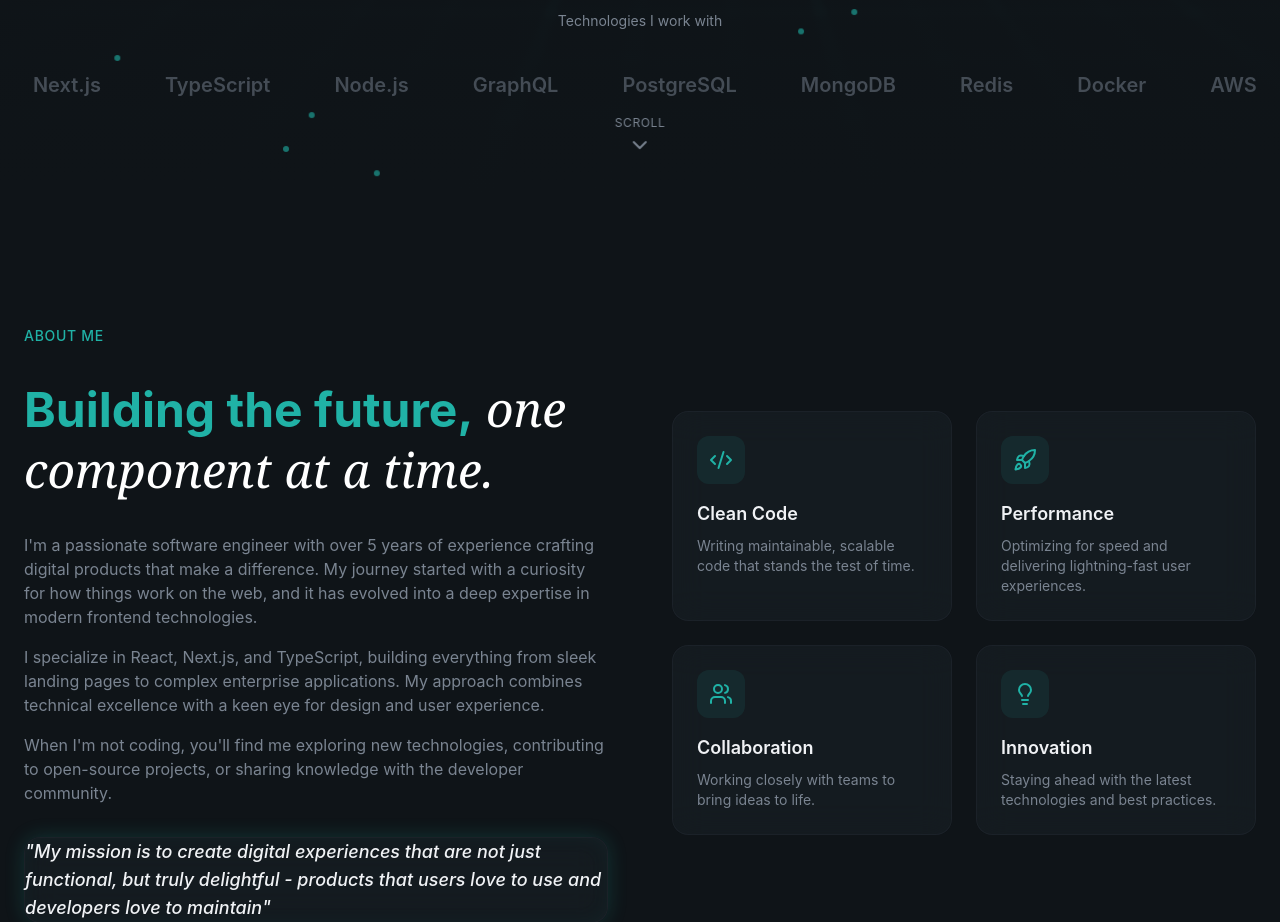
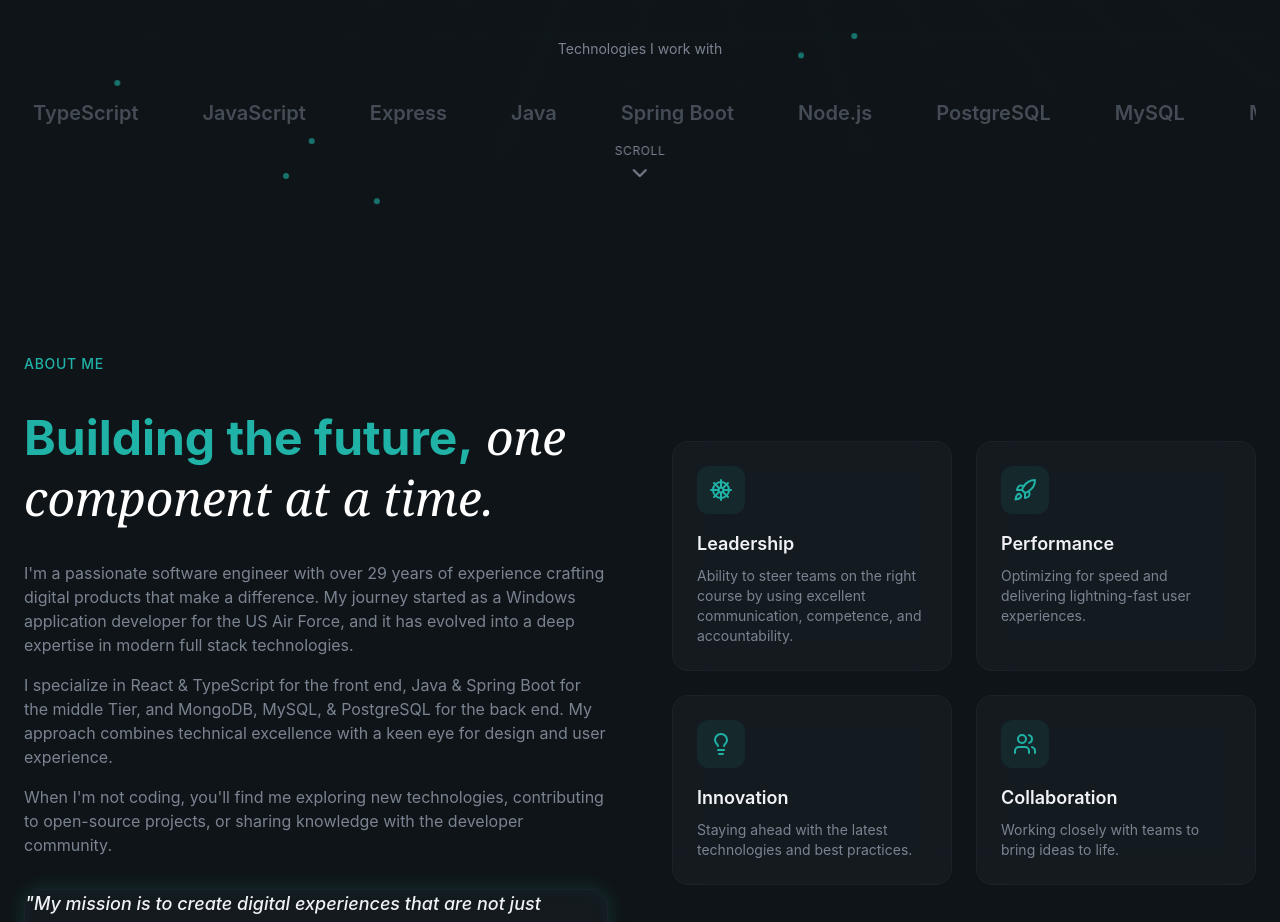
Before and after one commit to chuckerin/personal-portfolio, a React (Vite) app: page / in a window 1280 px wide. Shown: the part 861-1783 px from the top of the page. Built offline with nearby package versions, Linux system fonts and the light colour scheme.

Commit message:
Customized to my work history

```diff
--- a/src/data/experiences.ts
+++ b/src/data/experiences.ts
@@ -1,74 +1,112 @@
 export const experiences = [
   {
-    period: '2022 — Present',
-    role: 'Senior Frontend Engineer',
-    company: 'Tech Innovators Inc.',
+    period: '03/2018 — 02/2025',
+    role: 'Lead Software Developer',
+    company: 'SuprTEK (Superlative Technologies)',
     description:
-      'Leading frontend architecture for a suite of fintech products. Implemented micro-frontend architecture, reduced bundle size by 40%, and mentored a team of 5 developers.',
-    technologies: ['React', 'TypeScript', 'Next.js', 'GraphQL'],
-    current: true,
-  },
-  {
-    period: '2020 — 2022',
-    role: 'Frontend Engineer',
-    company: 'Digital Solutions Co.',
-    description:
-      'Built and maintained multiple React applications for enterprise clients. Introduced automated testing practices that improved code coverage to 85%.',
-    technologies: ['React', 'Redux', 'Jest', 'Cypress'],
+      'Software development tech lead on s scrum team for the DMR (Dynamic Mission Replanning) and CAMPS (Consolidated Air Mobility Planning System) systems.  Implemented a date/time range feature into the DMR mapping system that allowed users to search for mission resources given a specific date/time range.  Switched to CAMPS reengineering effort after SuprTEK successfully won the contract. The focus was initially view and edit screens for SAAM and AR Requests efforts, but was switched to the mapping capabilities after the success of the first effort.  After implementing mapping capabilities, was moved back to DMR to implement new RESTful services in an effort to utilize a new data source.  Finally, was moved back to Cargo to complete the file import process for creating new Missions.',
+    technologies: [
+      'Visual Studio Code',
+      'TypeScript',
+      'React',
+      'Redux',
+      'Java',
+      'Spring Boot',
+      'JavaScript',
+      'CSS',
+      'GitLab',
+      'Jenkins',
+      'Bitbucket',
+      'VersionOne',
+      'IntelliJ',
+      'Postman',
+      'SoapUI',
+      'ArcGIS',
+      'Jest',
+      'Jasmine',
+      'Cypress',
+      'JUnit',
+      'Docusaurus',
+      'CollabNet',
+      'Jenkins',
+      'AngularJS',
+      'Angular',
+      'Express JS',
+      'Material UI',
+      'Prime React',
+      'MongoDB',
+    ],
     current: false,
   },
   {
-    period: '2019 — 2020',
-    role: 'Junior Developer',
-    company: 'StartUp Labs',
+    period: '02/2016 — 03/2018',
+    role: 'Principal Software Engineer',
+    company: 'GDIT (General Dynamics Information Technology',
     description:
-      'Contributed to the development of a SaaS platform from MVP to production. Collaborated with designers to implement pixel-perfect UI components.',
-    technologies: ['React', 'Node.js', 'MongoDB', 'AWS'],
+      'Web Services lead for the GFM (Global Freight Management) system.  GFM is a suite of applications that work together to automate the Department of Defense (DoD) freight shipping process.  These tools can significantly enhance users’ ability to conduct business efficiently by supporting the day-to-day processing of shipments.',
+    technologies: [
+      'J2EE (Java, Servlet, Spring Boot, SOAP Web Services, & RESTful Web Services)',
+      'JUnit',
+      'Oracle',
+      'HTML',
+      'JavaScript',
+    ],
     current: false,
   },
   {
-    period: '2018 — 2019',
-    role: 'Freelance Developer',
-    company: 'Self-Employed',
+    period: '01/2011 — 02/2016',
+    role: 'Software Systems Engineer',
+    company: 'Leidos/SAIC (Science Applications International Corporation)',
     description:
-      'Delivered custom web solutions for small businesses and startups. Built 15+ websites and applications, handling everything from design to deployment.',
-    technologies: ['JavaScript', 'PHP', 'WordPress', 'MySQL'],
+      'Lead developer of the Transportation Solutions & Technology Applications Division.  The division deals mostly with research and development for the USDOT with some production system support.',
+    technologies: [
+      'J2EE (Java, Spring, & RESTful Web Services)',
+      'MySQL',
+      'PostgreSQL',
+      'HTML',
+      'Angular',
+      'jQuery',
+      'JavaScript',
+      '.NET',
+      'C#',
+      'Objective C',
+    ],
     current: false,
   },
   {
-    period: '2022 — Present',
-    role: 'Senior Frontend Engineer',
-    company: 'Tech Innovators Inc.',
+    period: '01/2010 — 01/2011',
+    role: 'Software Systems Engineer',
+    company: 'MasterCard',
     description:
-      'Leading frontend architecture for a suite of fintech products. Implemented micro-frontend architecture, reduced bundle size by 40%, and mentored a team of 5 developers.',
-    technologies: ['React', 'TypeScript', 'Next.js', 'GraphQL'],
-    current: true,
-  },
-  {
-    period: '2020 — 2022',
-    role: 'Frontend Engineer',
-    company: 'Digital Solutions Co.',
-    description:
-      'Built and maintained multiple React applications for enterprise clients. Introduced automated testing practices that improved code coverage to 85%.',
-    technologies: ['React', 'Redux', 'Jest', 'Cypress'],
+      'Senior Software Engineer that worked on various web applications and web services for the MasterCard Worldwide Consumer Solutions/Emerging Platforms Solutions team.',
+    technologies: [
+      'J2EE (Java & RESTful Web Services)',
+      'Oracle',
+      'Flex',
+      'ActionScript',
+      'MXML',
+    ],
     current: false,
   },
   {
-    period: '2019 — 2020',
-    role: 'Junior Developer',
-    company: 'StartUp Labs',
+    period: '10/2007 — 08/2009',
+    role: 'Software Systems Engineer',
+    company: 'Payflex',
     description:
-      'Contributed to the development of a SaaS platform from MVP to production. Collaborated with designers to implement pixel-perfect UI components.',
-    technologies: ['React', 'Node.js', 'MongoDB', 'AWS'],
-    current: false,
-  },
-  {
-    period: '2018 — 2019',
-    role: 'Freelance Developer',
-    company: 'Self-Employed',
-    description:
-      'Delivered custom web solutions for small businesses and startups. Built 15+ websites and applications, handling everything from design to deployment.',
-    technologies: ['JavaScript', 'PHP', 'WordPress', 'MySQL'],
+      'Senior Software Engineer that developed and maintained third party applications and websites for HRA, HSA, and COBRA administration.',
+    technologies: [
+      'J2EE (Java, JSP, EJB)',
+      'HTML',
+      'CSS',
+      'JavaScript',
+      'Jakarta Struts',
+      'JUnit',
+      'MyEclipse',
+      'Velocity',
+      'JavaBeans',
+      'SQL Server',
+      'Access',
+    ],
     current: false,
   },
 ];
--- a/src/data/highlights.ts
+++ b/src/data/highlights.ts
@@ -1,11 +1,11 @@
-import { Code2, Lightbulb, Rocket, Users } from 'lucide-react';
+import { Lightbulb, Rocket, ShipWheel, Users } from 'lucide-react';
 
 export const highlights = [
   {
-    icon: Code2,
-    title: 'Clean Code',
+    icon: ShipWheel,
+    title: 'Leadership',
     description:
-      'Writing maintainable, scalable code that stands the test of time.',
+      'Ability to steer teams on the right course by using excellent communication, competence, and accountability.',
   },
   {
     icon: Rocket,
@@ -14,14 +14,14 @@ export const highlights = [
       'Optimizing for speed and delivering lightning-fast user experiences.',
   },
   {
-    icon: Users,
-    title: 'Collaboration',
-    description: 'Working closely with teams to bring ideas to life.',
-  },
-  {
     icon: Lightbulb,
     title: 'Innovation',
     description:
       'Staying ahead with the latest technologies and best practices.',
   },
+  {
+    icon: Users,
+    title: 'Collaboration',
+    description: 'Working closely with teams to bring ideas to life.',
+  },
 ];
--- a/src/data/skills.ts
+++ b/src/data/skills.ts
@@ -1,20 +1,24 @@
 export const skills = [
   'React',
-  'Next.js',
   'TypeScript',
+  'JavaScript',
+  'Express',
+  'Java',
+  'Spring Boot',
   'Node.js',
-  'GraphQL',
   'PostgreSQL',
+  'MySQL',
   'MongoDB',
-  'Redis',
+  'SQL Server',
+  'Oracle',
   'Docker',
   'AWS',
-  'Vercel',
+  'Prime React',
+  'Material UI',
   'Tailwind CSS',
-  'Prisma',
   'Jest',
+  'Jasmine',
+  'JUnit',
   'Cypress',
-  'Figma',
   'Git',
-  'GitHub Actions',
 ];
--- a/src/sections/About.tsx
+++ b/src/sections/About.tsx
@@ -22,17 +22,17 @@ export const About = () => {
             </h2>
             <div className='space-y-4 text-muted-foreground animate-fade-in animation-delay-200'>
               <p>
-                I'm a passionate software engineer with over 5 years of
+                I'm a passionate software engineer with over 29 years of
                 experience crafting digital products that make a difference. My
-                journey started with a curiosity for how things work on the web,
-                and it has evolved into a deep expertise in modern frontend
-                technologies.
+                journey started as a Windows application developer for the US
+                Air Force, and it has evolved into a deep expertise in modern
+                full stack technologies.
               </p>
               <p>
-                I specialize in React, Next.js, and TypeScript, building
-                everything from sleek landing pages to complex enterprise
-                applications. My approach combines technical excellence with a
-                keen eye for design and user experience.
+                I specialize in React & TypeScript for the front end, Java &
+                Spring Boot for the middle Tier, and MongoDB, MySQL, &
+                PostgreSQL for the back end. My approach combines technical
+                excellence with a keen eye for design and user experience.
               </p>
               <p>
                 When I'm not coding, you'll find me exploring new technologies,
@@ -43,8 +43,8 @@ export const About = () => {
             <div className='glass rounded-2xl p6 glow-border animate-fade-in animation-delay-300'>
               <p className='text-lg font-medium italic text-foreground'>
                 "My mission is to create digital experiences that are not just
-                functional, but truly delightful - products that users love to
-                use and developers love to maintain"
+                functional, but truly delightful - products that users are
+                excited to use and are easy for developers to maintain"
               </p>
             </div>
           </div>
--- a/src/sections/Hero.tsx
+++ b/src/sections/Hero.tsx
@@ -71,8 +71,8 @@ export const Hero = () => {
               </h1>
               <p className='text-lg text-muted-foreground max-w-lg animate-fade-in animation-delay-200'>
                 Hi, I'm Chuckerin Black — a software engineer specializing in
-                React, Next.js, and TypeScript. I build scalable, performant web
-                applications that users love.
+                React, TypeScript, Java, Spring Boot, MySQL, MongoDB, &
+                PostgreSQL. I build scalable, performant web applications.
               </p>
 
               {/* CTAs */}
@@ -123,7 +123,7 @@ export const Hero = () => {
               />
               <div className='relative glass rounded-3xl p-2 glow-border'>
                 <img
-                  src='/personal-portfolio/profile-photo.jpg'
+                  src='/personal-portfolio/hero.png'
                   alt='Chuckerin Black'
                   className='w-full aspect-[4/5] object-cover rounded-2xl'
                 />
```
Also changed, not shown: public/hero.png (added).
